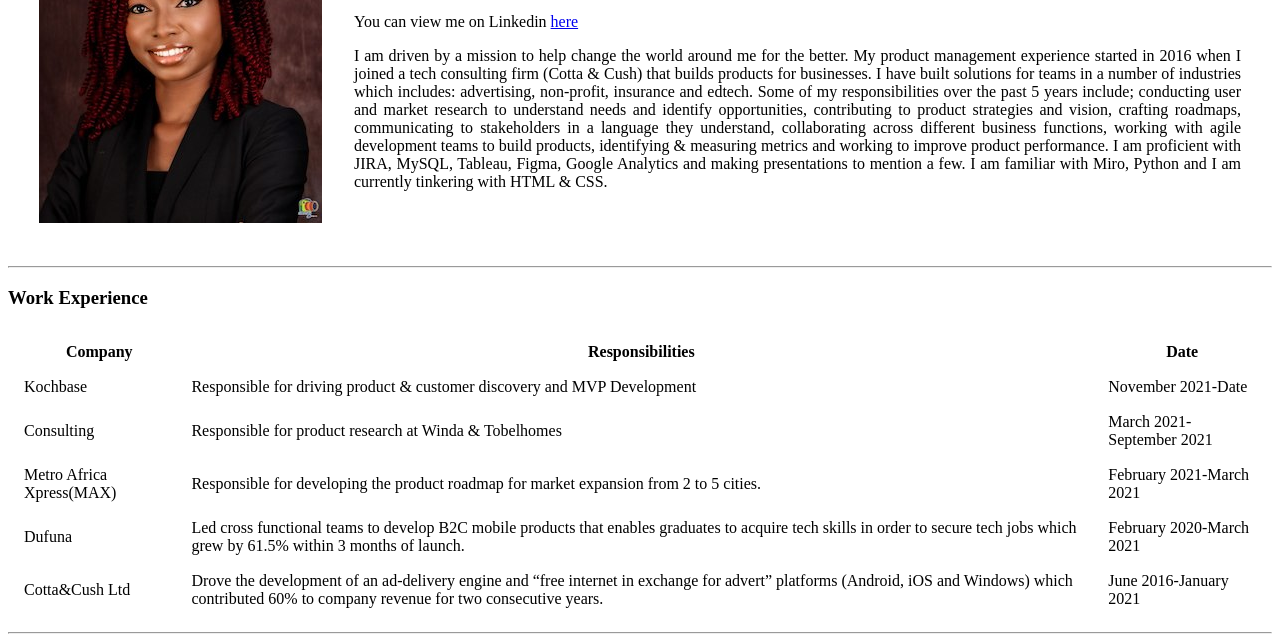
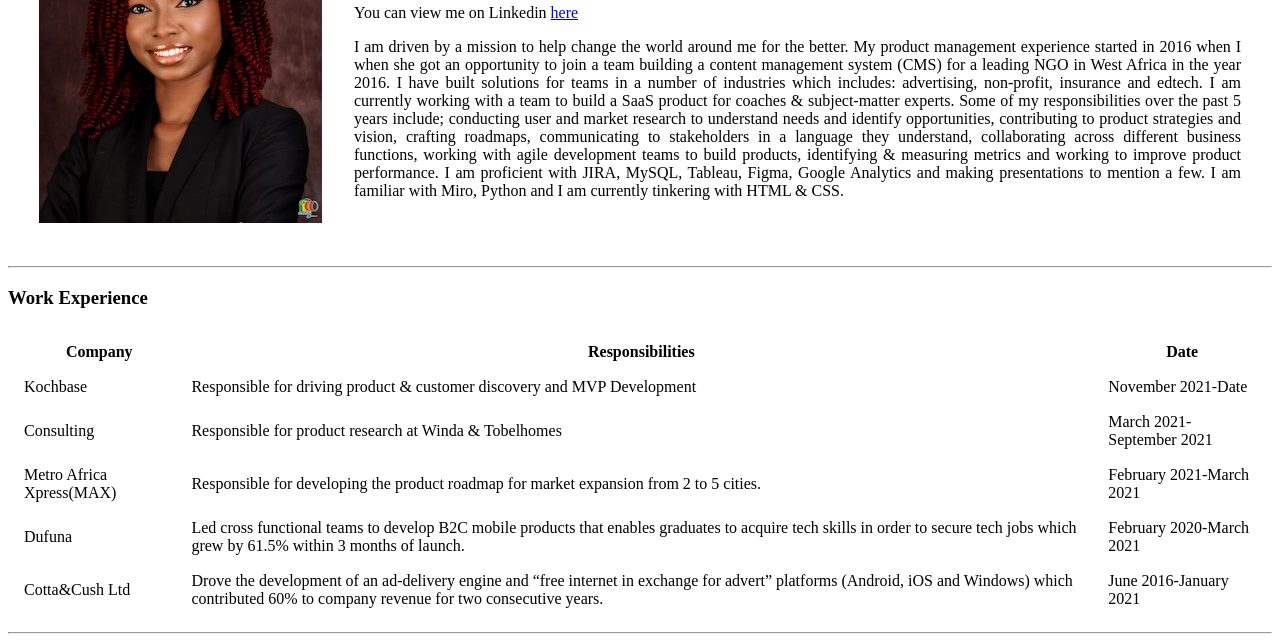
Before and after one commit to nifemi-omotola/nifemis-cv, a plain HTML site: page index.html in a window 1280 px wide. Shown: the part 159-800 px from the top of the page. Drawn offline with Linux system fonts and the light colour scheme.

Commit message:
Update index.html

```diff
--- a/index.html
+++ b/index.html
@@ -15,8 +15,9 @@
       <p>You can view me on Linkedin <a href="https://www.linkedin.com/in/oluwanifemiomotola/">here</a> </p>
       <p align="justify">
         I am driven by a mission to help change the world around me for the better.
-        My product management experience started in 2016 when I joined a tech consulting firm (Cotta & Cush) that builds products for businesses.
-        I have built solutions for teams in a number of industries which includes: advertising, non-profit, insurance and edtech.
+
+        My product management experience started in 2016 when I when she got an opportunity to join a team building a content management system (CMS) for a leading NGO in West Africa in the year 2016.
+        I have built solutions for teams in a number of industries which includes: advertising, non-profit, insurance and edtech. I am currently working with a team to build a SaaS product for coaches & subject-matter experts.
         Some of my responsibilities over the past 5 years include; conducting user and market research to understand needs and identify opportunities, contributing to product strategies and vision, crafting roadmaps, communicating to stakeholders in a language they understand, collaborating across different business functions, working with agile development teams to build products, identifying & measuring metrics and working to improve product performance. I am proficient with JIRA, MySQL, Tableau, Figma, Google Analytics  and making presentations to mention a few. I am familiar with Miro, Python and I am currently tinkering with HTML & CSS.
 
       </p>
```
